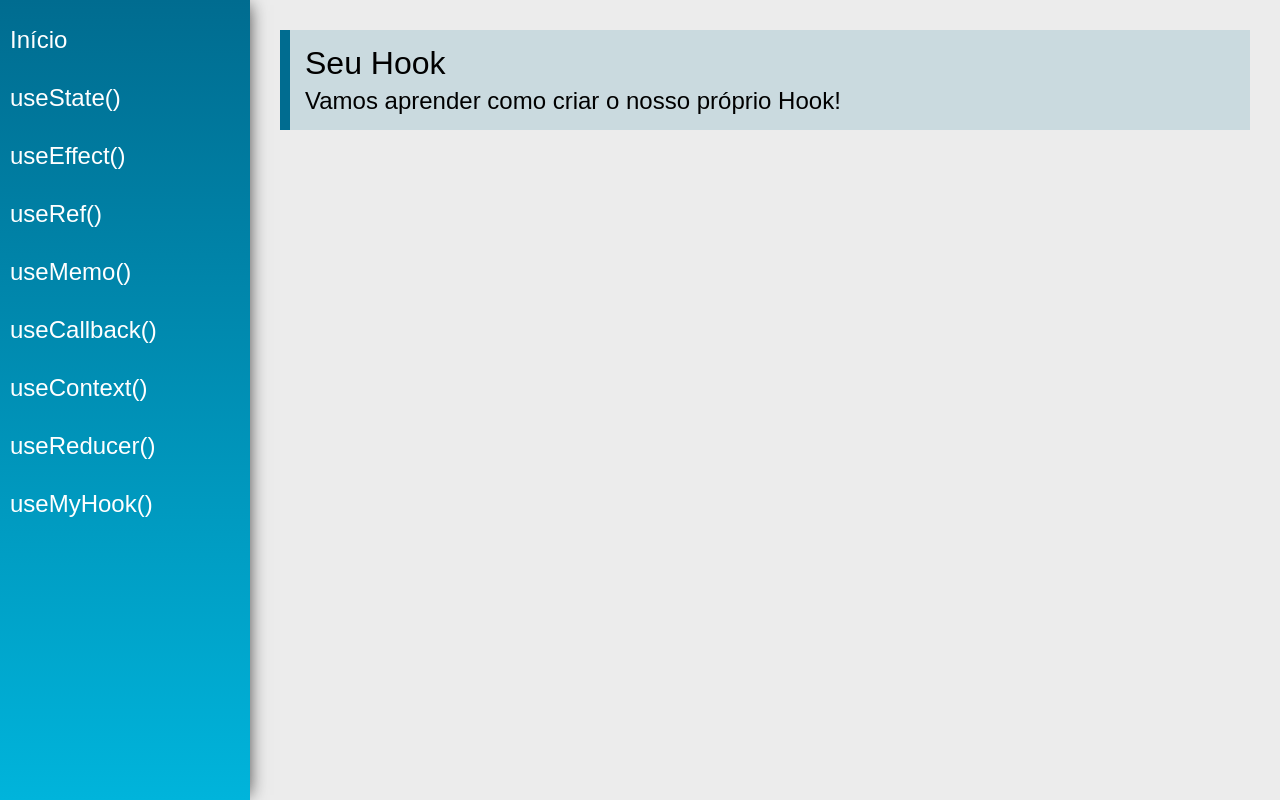
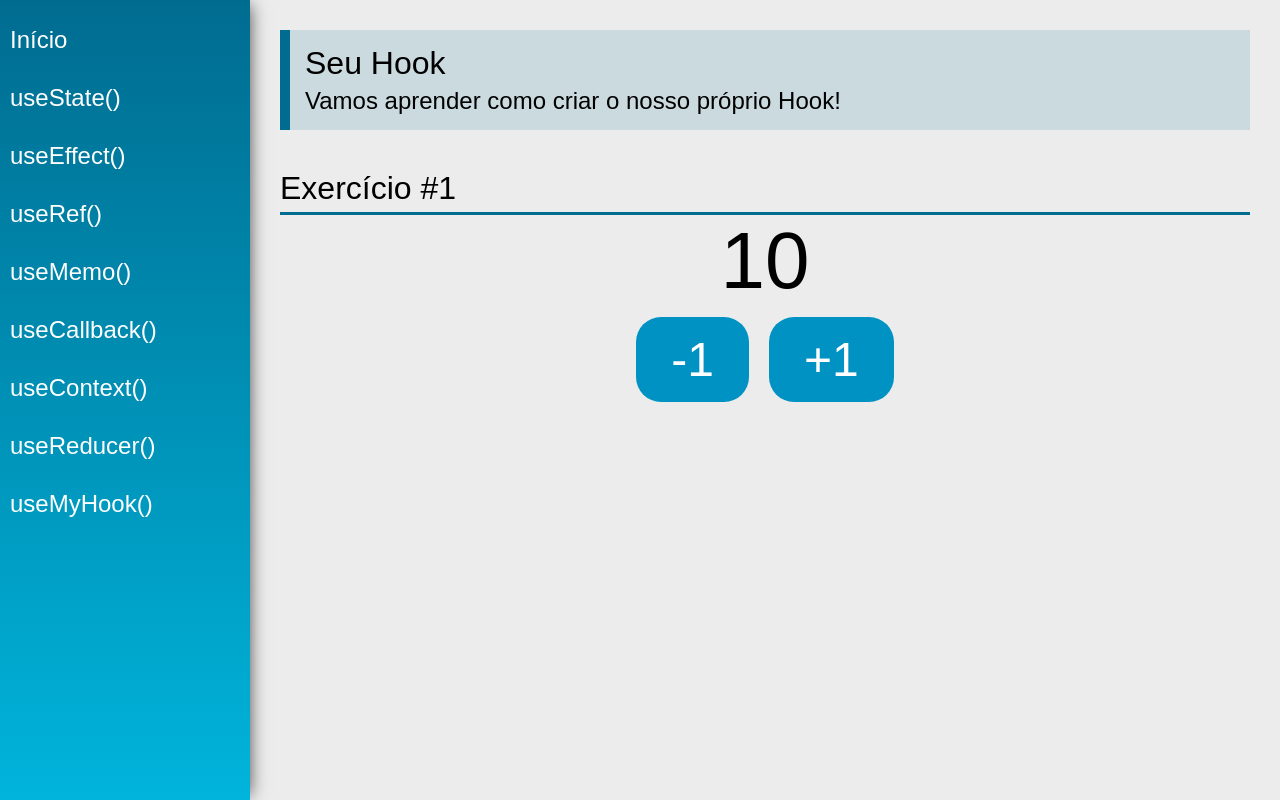
Before and after one commit to thiago-henrique-dev/react-hooks, a React (Create React App) app: page /useCustom in a window 1280 px wide. Built offline with nearby package versions, Linux system fonts and the light colour scheme.

Commit message:
Custom Hooks #01

```diff
--- /dev/null
+++ b/src/hooks/useCounter.js
@@ -0,0 +1,14 @@
+import {useState} from 'react'
+
+export const useCounter = (initialValue = 10) => {
+    const [count, setCount] = useState(initialValue)
+
+    function inc(){
+        setCount(count +1)
+    }
+    function dec(){
+        setCount(count -1)
+    }
+
+    return [count, inc, dec]
+}
--- a/src/views/examples/UseCustom.jsx
+++ b/src/views/examples/UseCustom.jsx
@@ -1,13 +1,27 @@
 import React from 'react'
 import PageTitle from '../../components/layout/PageTitle'
+import SectionTitle from '../../components/layout/SectionTitle'
+import { useCounter } from '../../hooks/useCounter'
 
 const UseRef = (props) => {
+
+    const [count, inc, dec] = useCounter()
+
     return (
         <div className="UseCustom">
             <PageTitle
                 title="Seu Hook"
                 subtitle="Vamos aprender como criar o nosso próprio Hook!"
             />
+            <SectionTitle title="Exercício #1"></SectionTitle>
+            <div className="center">
+                <span className="text">{count}</span>
+                <div>
+                    <button className="btn" onClick={() => dec()}>-1</button>
+                    <button className="btn" onClick={() => inc()}>+1</button>
+
+                </div>
+            </div>
         </div>
     )
 }
```
